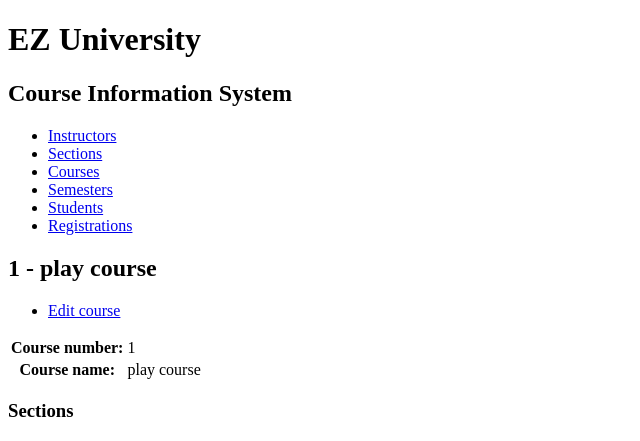
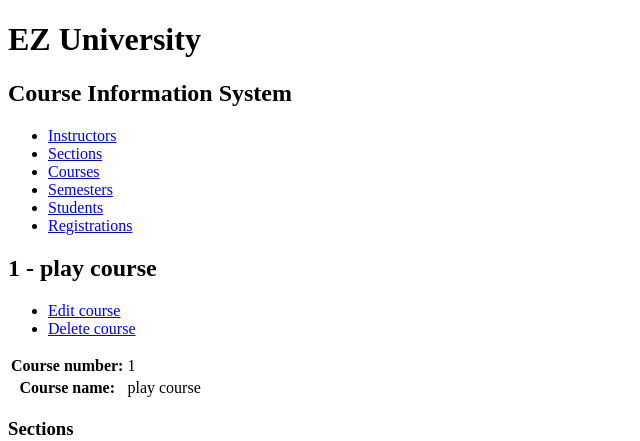
Before and after one commit to DDMeer/zhao_yingjie_ezu, a Django app: page /course/7/ in a window 1280 px wide. Shown: the top 441 px of the page, without its empty margins (0-640 px from the left). Run offline with Django 3.2, Linux system fonts and the light colour scheme; data comes from the database, SQL or seed files in the repository; both versions use the stored data as it was after the commit; parts of the project's set-up code (start-up, migrations or seed data) failed here and were passed over.

Commit message:
some changes

```diff
--- a/courseinfo/models.py
+++ b/courseinfo/models.py
@@ -65,6 +65,9 @@ class Course(models.Model):
         return reverse('courseinfo_course_update_urlpattern',
                        kwargs={'pk': self.pk})
 
+    def get_delete_url(self):
+        return reverse('courseinfo_course_delete_urlpattern',
+                       kwargs={'pk':self.pk})
     class Meta:
         ordering = ['course_number', 'course_name']
         constraints = [
--- a/courseinfo/templates/courseinfo/course_detail.html
+++ b/courseinfo/templates/courseinfo/course_detail.html
@@ -10,6 +10,9 @@
         <li>
             <a href="{{ course.get_update_url }}">
                 Edit course</a></li>
+        <li>
+            <a href="{{ course.get_delete_url }}">
+                Delete course</a></li>
     </ul>
 
 
--- a/courseinfo/views.py
+++ b/courseinfo/views.py
@@ -280,6 +280,37 @@ class CourseUpdate(View):
                 self.template_name,
                 context)
 
+class CourseDelete(View):
+
+    def get(self, request, pk):
+        course = self.get_object(pk)
+        sections = course.sections.all()
+        if sections.count() > 0:
+            return render(
+                request,
+                'courseinfo/course_refuse_delete.html',
+                {'course': course,
+                 'sections': sections,
+                 }
+            )
+        else:
+            return render(
+                request,
+                'courseinfo/course_confirm_delete.html',
+                {'course': course}
+            )
+
+    def get_object(self, pk):
+        return get_object_or_404(
+            Course,
+            pk=pk)
+
+    def post(self, request, pk):
+        course = self.get_object(pk)
+        course.delete()
+        return redirect('courseinfo_course_list_urlpattern')
+
+
 
 # def semester_list_view(request):
 #     semester_list = Semester.objects.all()
```
Also changed, not shown: courseinfo/templates/courseinfo/course_confirm_delete.html (added, +19 -0 lines), courseinfo/templates/courseinfo/course_refuse_delete.html (added, +26 -0 lines), db.sqlite3.
